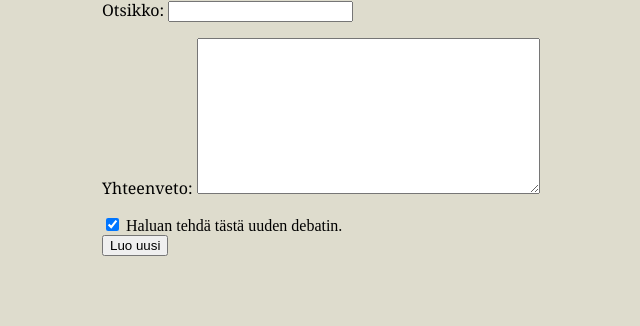
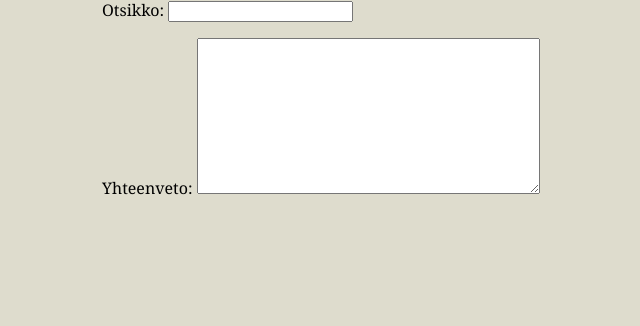
Before and after one commit to mjtorn/debattikone, a Django app: template debattikone/web/templates/new_topic.html in a window 1280 px wide. Shown: the part 394-720 px from the top of the page, without its empty margins (126-766 px from the left). Run offline with Django 3.2, Linux system fonts and the light colour scheme; the template is opened without the code that fills it: values that come from a table or form of the project are taken from there, others are empty; a user stored in the database is signed in.

Commit message:
Cooler form

```diff
--- a/debattikone/web/templates/new_topic.html
+++ b/debattikone/web/templates/new_topic.html
@@ -23,9 +23,6 @@ Voit ehdottaa aihetta tekemättä siitä debattia ottamalla täpän pois laatiko
 		</div>
 	{% else %}
 		{% include "tags/new_topic.html" %}
-		<input type="checkbox" name="debate" value="debate" checked="checked" /> Haluan tehdä tästä uuden debatin.
-		<br />
-		<button name="new_topic" value="create">Luo uusi</button>
 	{% endif %}
 		</form>
 
```
